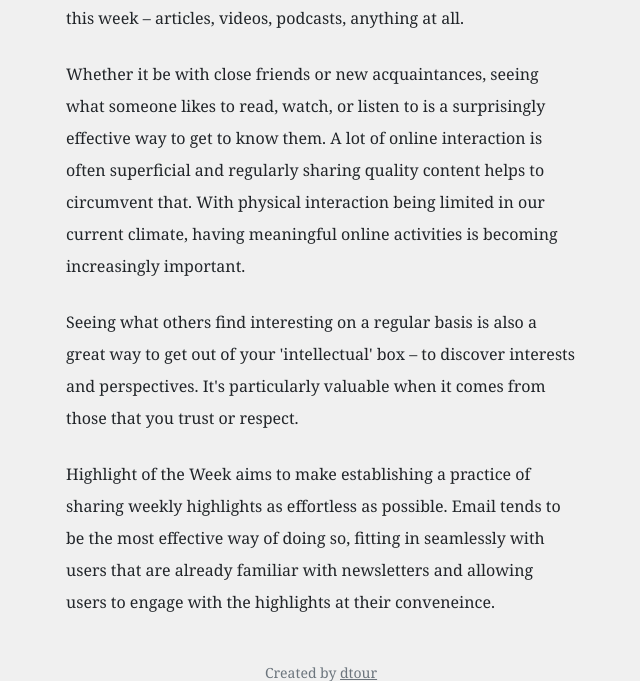
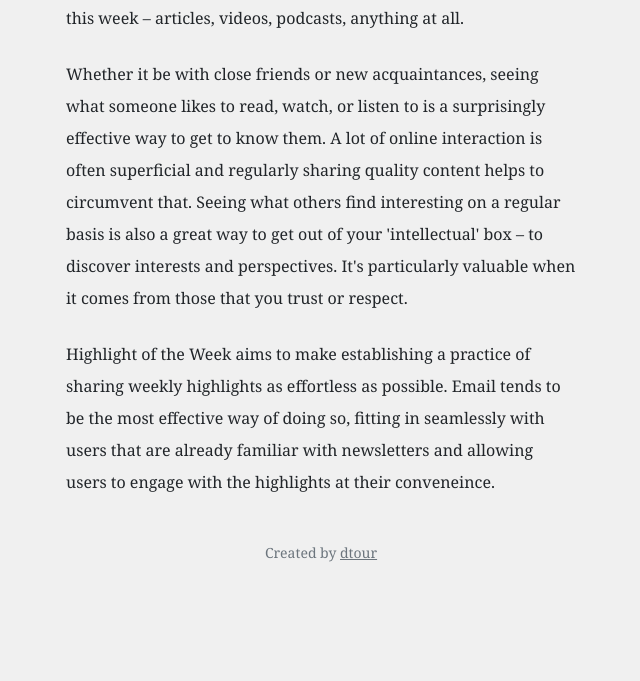
Before and after one commit to dtour/hotw, a Flask app: page /about in a window 1280 px wide. Shown: the part 339-1020 px from the top of the page, without its empty margins (319-959 px from the left). After the commit the page ends 901 px from the top, so only its background shows below. Run offline with Flask 2, Linux system fonts and the light colour scheme.

Commit message:
added readme

```diff
--- a/application/templates/about.html
+++ b/application/templates/about.html
@@ -14,9 +14,7 @@
                     We ask you to share 'the most interesting thing you've come across this week – articles, videos, podcasts, anything at all.</p>
                 <p class='py-1'> Whether it be with close friends or new acquaintances, seeing what someone likes to read, watch, or listen to is a surprisingly
                     effective way to get to know them. A lot of online interaction is often superficial and regularly sharing quality
-                    content helps to circumvent that. With physical interaction being limited in our current climate, having meaningful online activities
-                    is becoming increasingly important.</p>
-                <p class='py-1'> Seeing what others find interesting on a regular basis is also a great way to get out of your 'intellectual' box – to discover
+                    content helps to circumvent that. Seeing what others find interesting on a regular basis is also a great way to get out of your 'intellectual' box – to discover
                     interests and perspectives. It's particularly valuable when it comes from those that you trust or respect.</p>
                 <p class='py-1'> Highlight of the Week aims to make establishing a practice of sharing weekly highlights as effortless as possible. Email tends to be the
                     most effective way of doing so, fitting in seamlessly with users that are already familiar with newsletters and allowing users to
```
Also changed, not shown: README.md.
